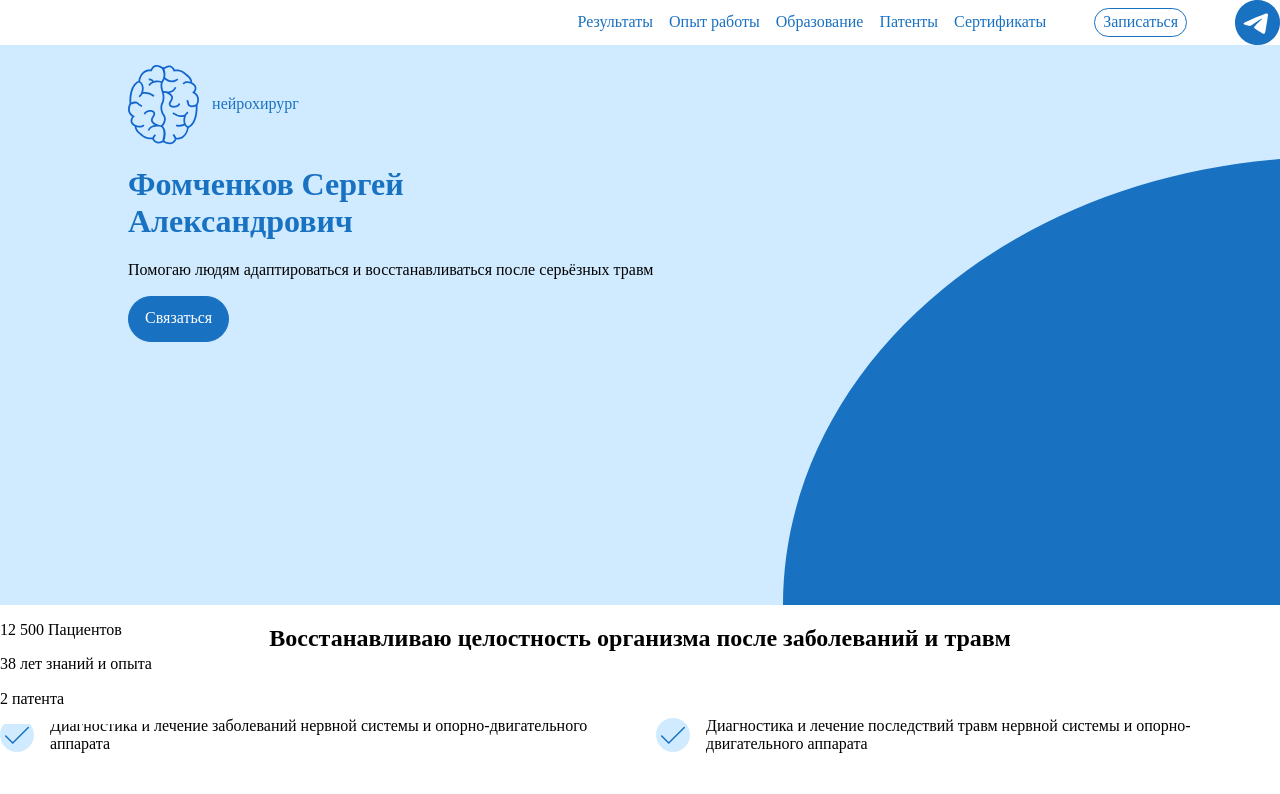
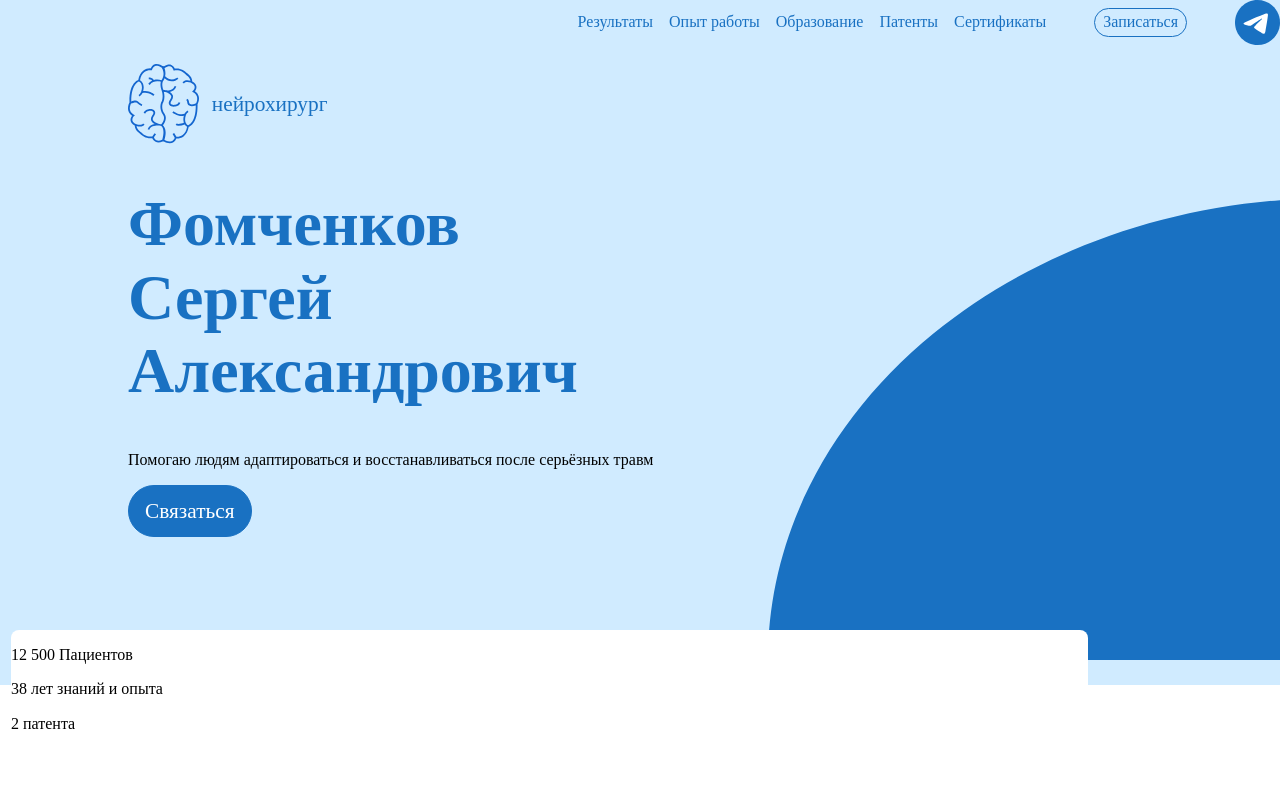
Before and after one commit to ansymvolokova/f24-team03, a website: page index.html in a window 1280 px wide. Shown: the top 794 px of the page. Drawn offline with Linux system fonts and the light colour scheme.

Commit message:
homepage2

```diff
--- a/styles/style.scss
+++ b/styles/style.scss
@@ -1,17 +1,17 @@
 /* шрифты */
 @font-face {
-  font-family: 'ralewayregular';
-  src: url('/assets/fonts/raleway-regular-webfont.woff2') format('woff2'),
-       url('/assets/fonts/raleway-regular-webfont.woff') format('woff');
+  font-family: 'RalewayRegular';
+  src: url('fonts/raleway-regular-webfont.woff2') format('woff2'),
+       url('fonts/raleway-regular-webfont.woff') format('woff');
   font-weight: normal;
   font-style: normal;
 
 }
 
 @font-face {
-  font-family: 'ralewaybold';
-  src: url('/assets/fonts/raleway-bold-webfont.woff2') format('woff2'),
-       url('/assets/fonts/raleway-bold-webfont.woff') format('woff');
+  font-family: 'RalewayBold';
+  src: url('./fonts/raleway-bold-webfont.woff2') format('woff2'),
+       url('./fonts/raleway-bold-webfont.woff') format('woff');
   font-weight: normal;
   font-style: normal;
 
@@ -46,6 +46,7 @@ header {
     display: flex;
     justify-content: flex-end;
     align-items: center;
+    background-color: #D0EBFF;
     @include row-gap(3rem);
 
     .links {
@@ -125,7 +126,7 @@ header {
 .home-page {
   display: flex;
   position: relative;
-  height: 35rem;
+  height: 40rem;
   background-color: #D0EBFF;
 
   .logo {
@@ -138,8 +139,8 @@ header {
       color: #1971C2;
 
       font: {
-        size: 16;
-        family: 'ralewaybold';
+        size: 16pt;
+        family: 'RalewayBold';
       }
     }
   }
@@ -154,8 +155,8 @@ header {
     color: #1971C2;
 
     font: {
-      size: 48;
-      family: 'ralewaybold';
+      size: 48pt;
+      family: 'RalewayBold';
     }
   }
 
@@ -174,15 +175,20 @@ header {
     color: #FFFFFF;
     cursor: pointer;
     font: {
-      size: 16;
-      family: 'ralewaybold';
+      size: 16pt;
+      family: 'RalewayBold';
     }
   }
 }
 
 .numbers-block {
   position: absolute;
-  z-index: 9;
+  width: 1077px;
+  height: 210px;
+  right: 15%;
+  top: 630px;
+
+  border-radius: 8px;
   background: #FFFFFF;
 }
 /**/
```
Also changed, not shown: styles/fonts/Raleway-Bold.ttf (added), styles/fonts/Raleway-Regular.ttf (added), styles/fonts/raleway-bold-webfont.woff (renamed from assets/fonts/raleway-bold-webfont.woff), styles/fonts/raleway-bold-webfont.woff2 (renamed from assets/fonts/raleway-bold-webfont.woff2), styles/fonts/raleway-regular-webfont.woff (renamed from assets/fonts/raleway-regular-webfont.woff), styles/fonts/raleway-regular-webfont.woff2 (renamed from assets/fonts/raleway-regular-webfont.woff2), styles/style.css, 1 other file.
